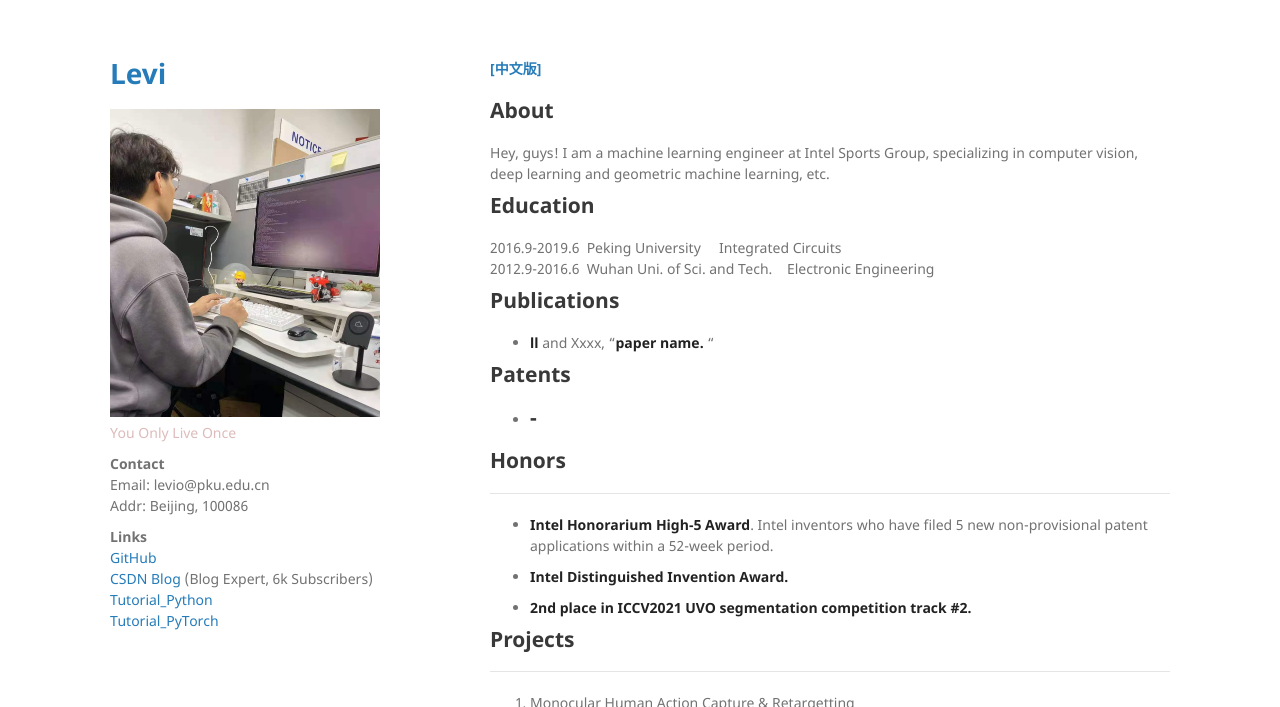
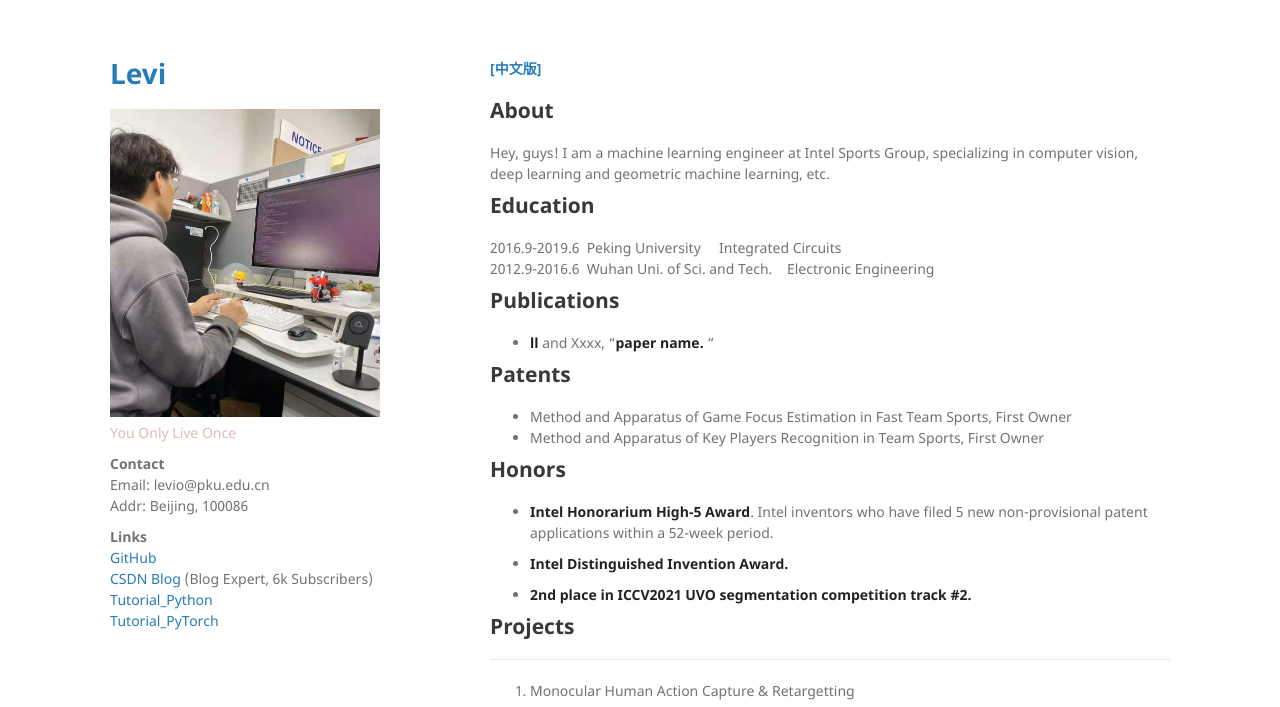
Before and after one commit to leviome/leviome.github.io, a Jekyll site: the page built from index.md, in a window 1280 px wide and 1227 px high, cut to the strip 0-707 px from the top of the window. Built offline with Jekyll 4.4.1, drawn with Linux system fonts in a browser that asks for light colours; our own code applies the rules of GitHub Pages for plain Markdown files.

Commit message:
Update index.md

```diff
--- a/index.md
+++ b/index.md
@@ -13,13 +13,10 @@
 * **ll** and Xxxx, "**paper name.** "
 
 ## Patents
--
--
--
+- Method and Apparatus of Game Focus Estimation in Fast Team Sports, First Owner
+- Method and Apparatus of Key Players Recognition in Team Sports, First Owner
 
 ##  Honors
-------
-
 - **Intel Honorarium High-5 Award**. Intel inventors who have filed 5 new non-provisional patent applications within a 52-week period.
 
 - **Intel Distinguished Invention Award.**
```
